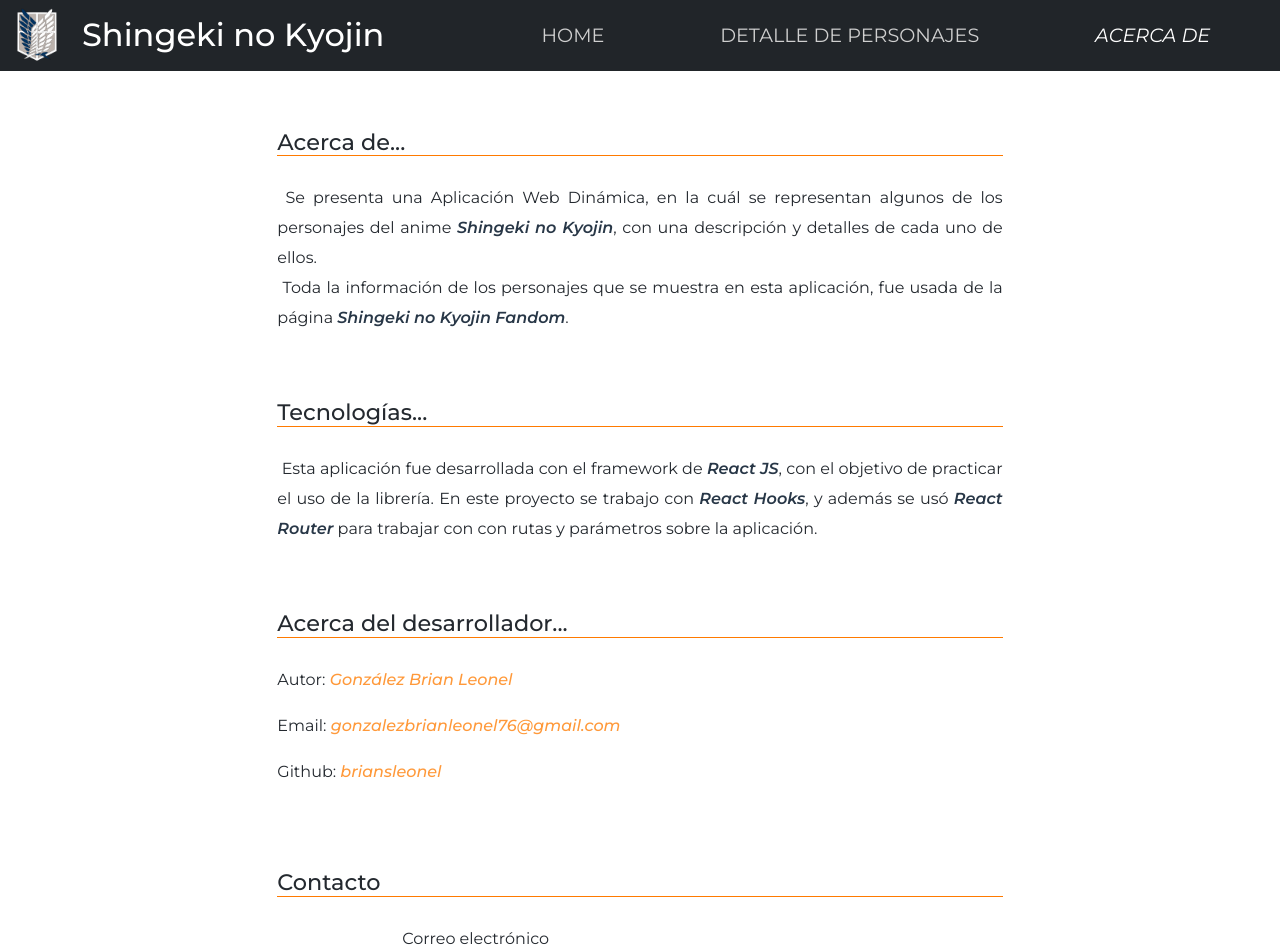
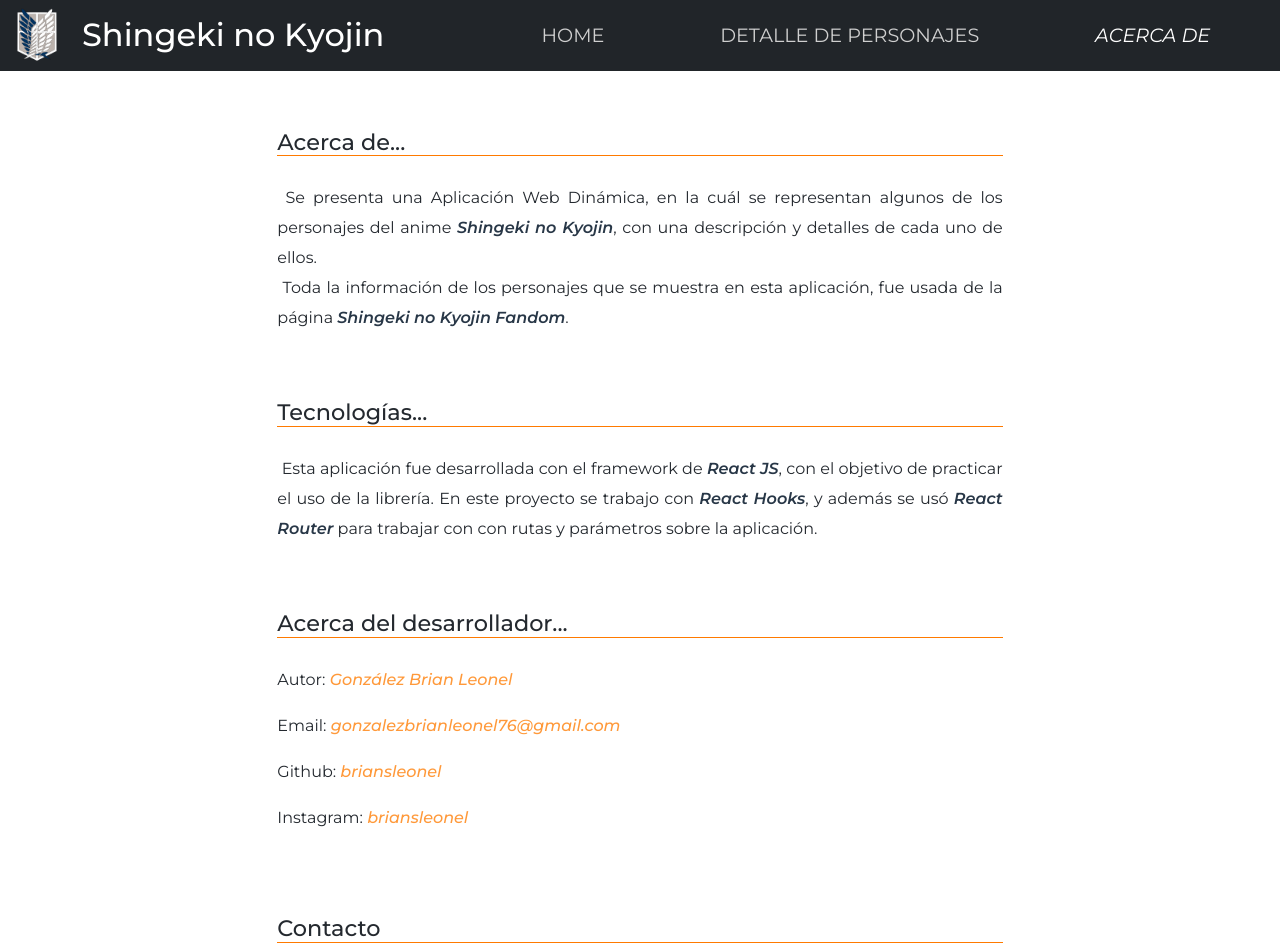
Before and after one commit to briansleonel/bootcamp-react-shingeki-no-kyojin, a React (Create React App) app: page /about in a window 1280 px wide. Shown: the top 952 px of the page. Built offline with nearby package versions, Linux system fonts and the light colour scheme.

Commit message:
Se agrega una red social

```diff
--- a/src/components/layout/about.jsx
+++ b/src/components/layout/about.jsx
@@ -32,6 +32,9 @@ const About = () => {
                     </p>
                     <p>
                         Github: <a href="https://github.com/briansleonel" className={styles.links}>briansleonel</a>
+                    </p>
+                    <p>
+                        Instagram: <a href="https://www.instagram.com/briansleonel/" className={styles.links}>briansleonel</a>
                     </p>
                 </Col>
             </Row>
```
